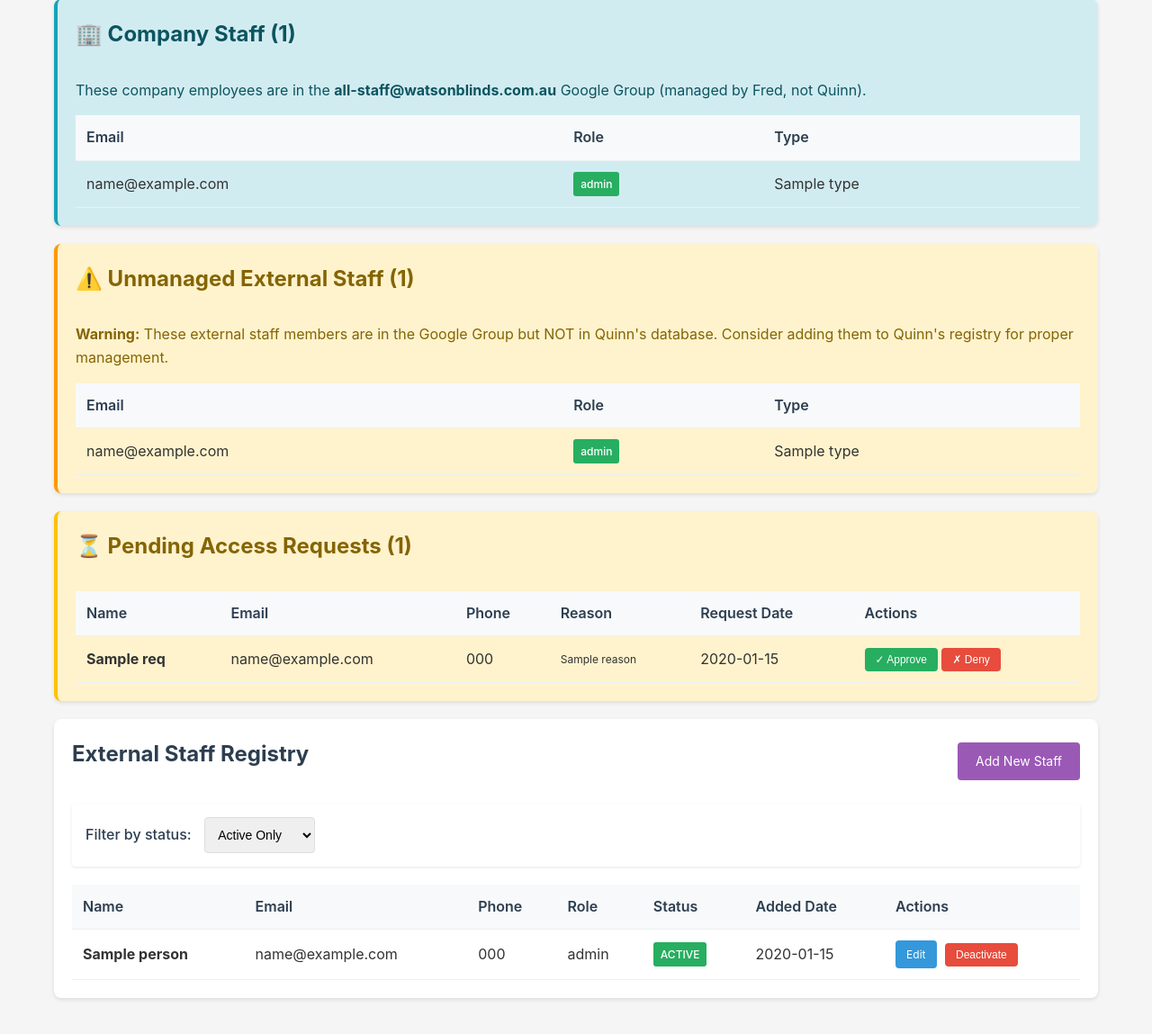
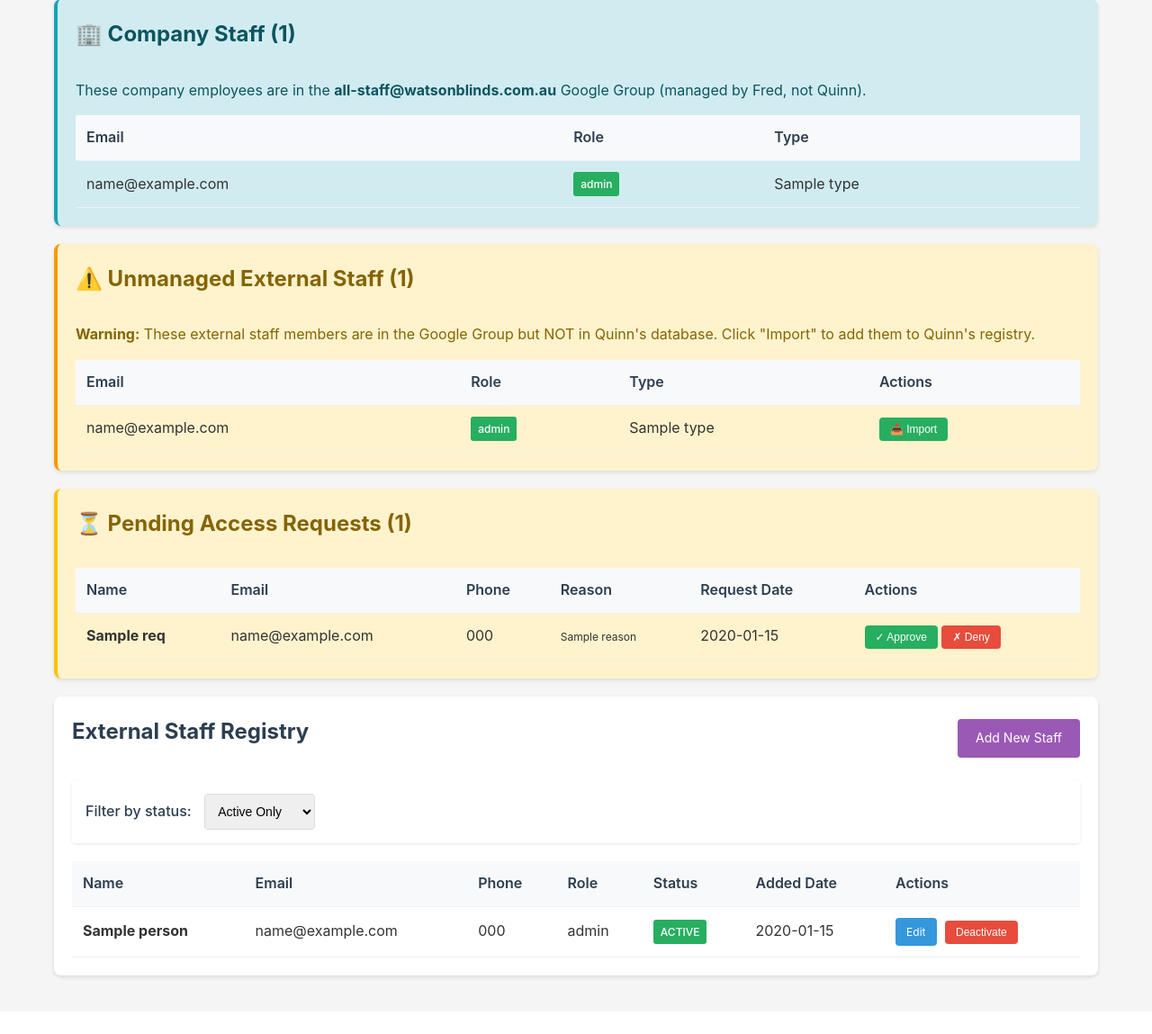
Before and after one commit to derekgwatson/bot-team, a Flask app: template quinn/web/templates/index.html in a window 1280 px wide. Shown: the part 348-1497 px from the top of the page at 90% size. After the commit the page ends 1437 px from the top, so only its background shows below. Run offline with Flask 3, Linux system fonts and the light colour scheme; the template is opened without the code that fills it: most values are stand-ins (such as "Sample title", 1, 10 or a date in 2020).

Commit message:
Add auto-import button for unmanaged external staff in Quinn
- Add "Import" button for each unmanaged external staff member
- One-click import from Google Group into Quinn's database
- Auto-generates name from email address as placeholder
- Marks record with "Auto-imported from existing Google Group membership" note
- No need to re-add to Google Group since they're already members

```diff
--- a/quinn/web/templates/index.html
+++ b/quinn/web/templates/index.html
@@ -38,7 +38,7 @@
         <h2 style="color: #856404;">⚠️ Unmanaged External Staff ({{ unmanaged_external|length }})</h2>
     </div>
     <div style="margin-bottom: 15px; color: #856404;">
-        <p><strong>Warning:</strong> These external staff members are in the Google Group but NOT in Quinn's database. Consider adding them to Quinn's registry for proper management.</p>
+        <p><strong>Warning:</strong> These external staff members are in the Google Group but NOT in Quinn's database. Click "Import" to add them to Quinn's registry.</p>
     </div>
 
     <table>
@@ -47,6 +47,7 @@
                 <th>Email</th>
                 <th>Role</th>
                 <th>Type</th>
+                <th>Actions</th>
             </tr>
         </thead>
         <tbody>
@@ -55,6 +56,15 @@
                 <td>{{ member.email }}</td>
                 <td><span class="badge badge-active">{{ member.role }}</span></td>
                 <td>{{ member.type }}</td>
+                <td>
+                    <form method="POST" action="/import-from-group/{{ member.email }}" style="display: inline;">
+                        <button type="submit" class="btn btn-small"
+                                style="background: #27ae60;"
+                                onclick="return confirm('Import {{ member.email }} into Quinn\'s database?')">
+                            📥 Import
+                        </button>
+                    </form>
+                </td>
             </tr>
             {% endfor %}
         </tbody>
```
Also changed, not shown: quinn/web/routes.py (+23 -0 lines).
